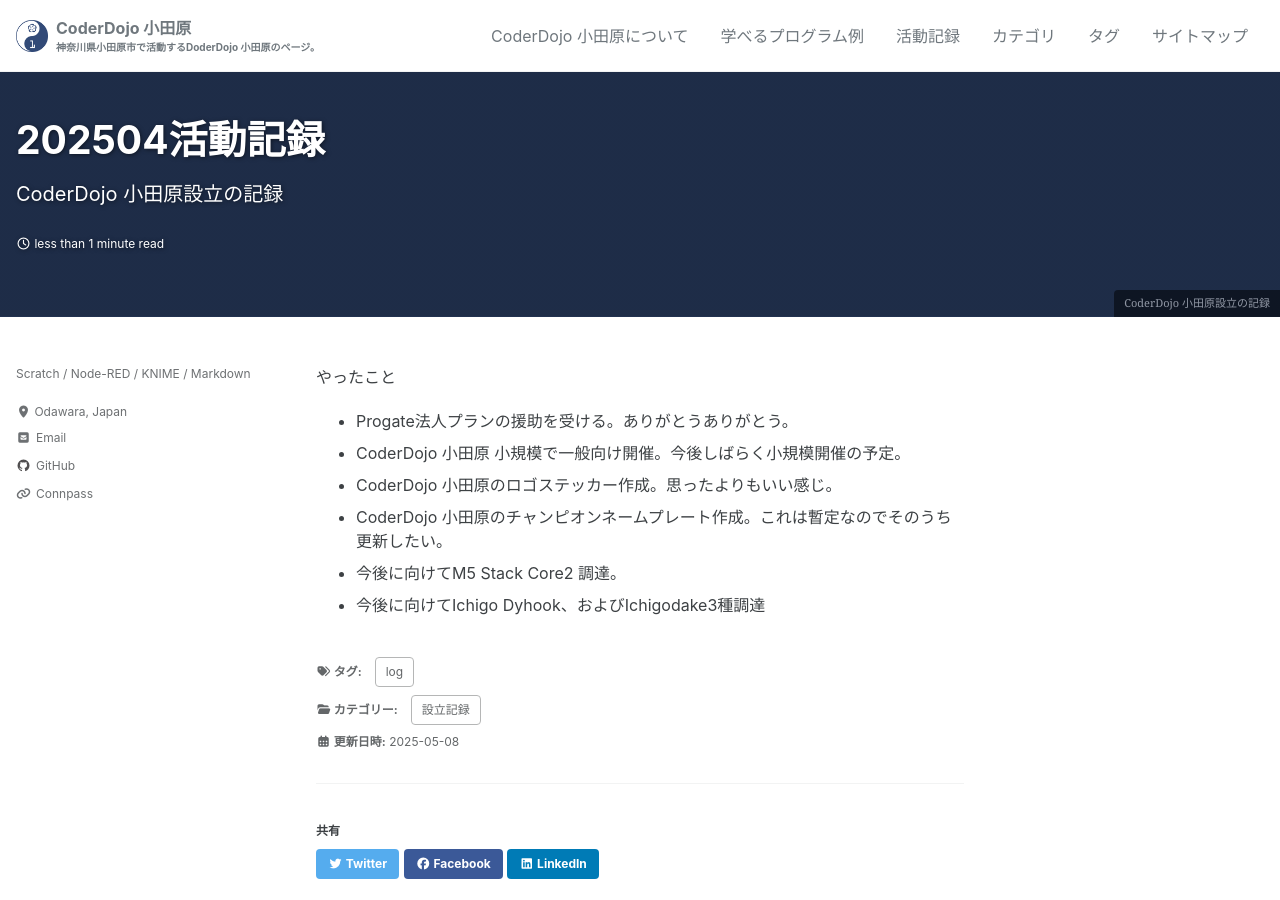
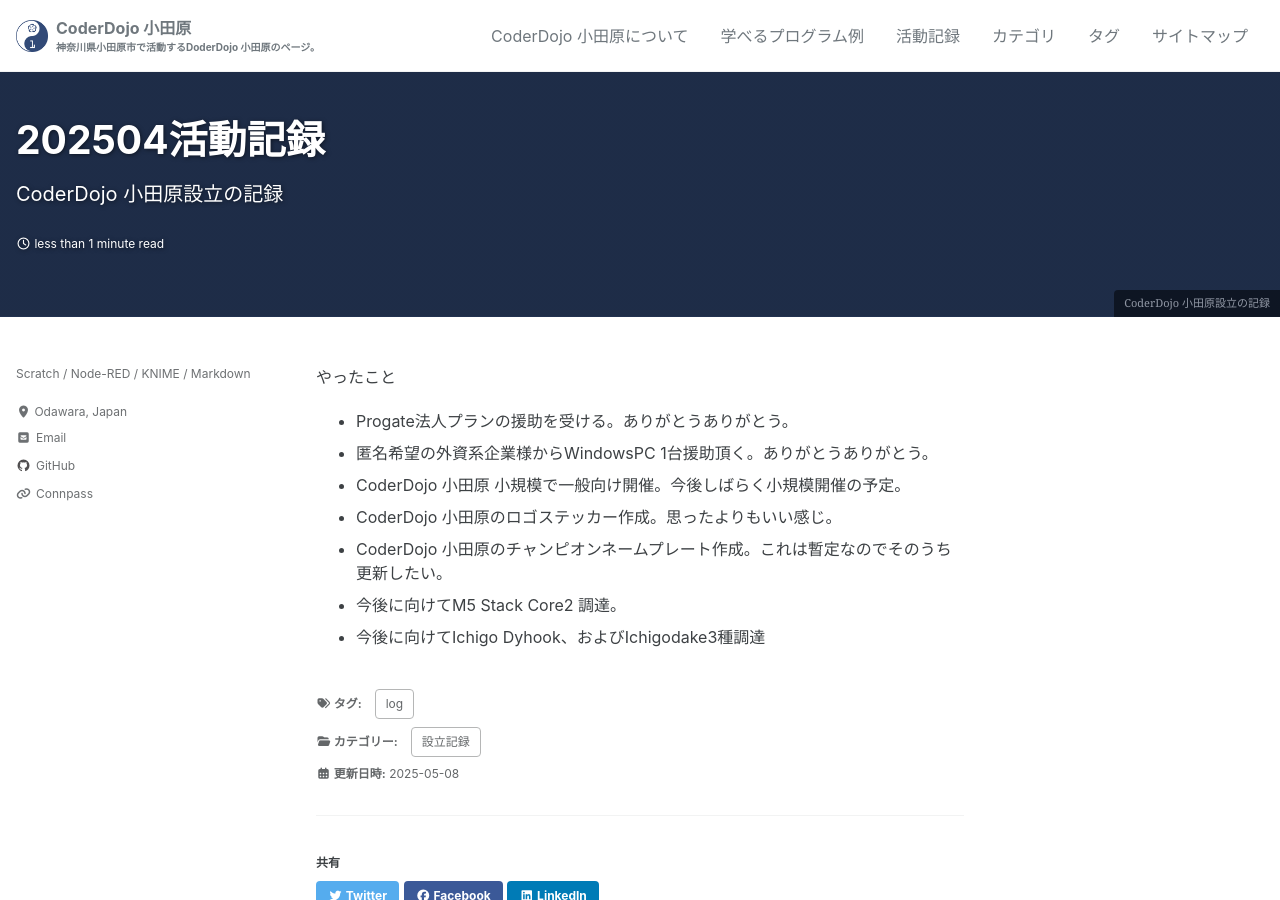
Before and after one commit to CoderDojo-Odawara/coderdojo-odawara.github.io, a Jekyll site: the page built from _posts/2025-04-30-202504log.md, in a window 1280 px wide and 900 px high. Built offline with Jekyll 4.4.1, drawn with Linux system fonts in a browser that asks for light colours; cached includes are drawn as plain includes; a script that is not in the unit is left out.

Commit message:
Update 2025-04-30-202504log.md

```diff
--- a/_posts/2025-04-30-202504log.md
+++ b/_posts/2025-04-30-202504log.md
@@ -18,6 +18,7 @@
 
 やったこと
 - Progate法人プランの援助を受ける。ありがとうありがとう。
+- 匿名希望の外資系企業様からWindowsPC 1台援助頂く。ありがとうありがとう。
 - CoderDojo 小田原 小規模で一般向け開催。今後しばらく小規模開催の予定。
 - CoderDojo 小田原のロゴステッカー作成。思ったよりもいい感じ。
 - CoderDojo 小田原のチャンピオンネームプレート作成。これは暫定なのでそのうち更新したい。
```
